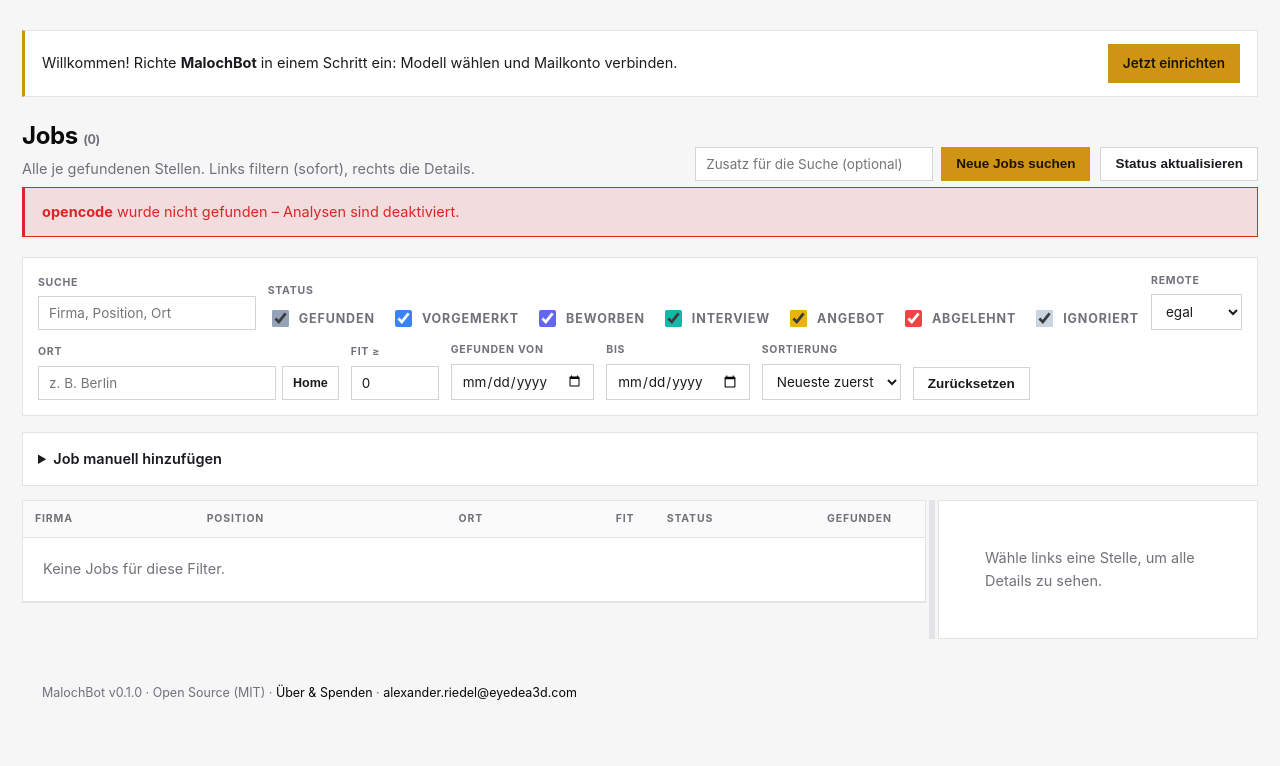
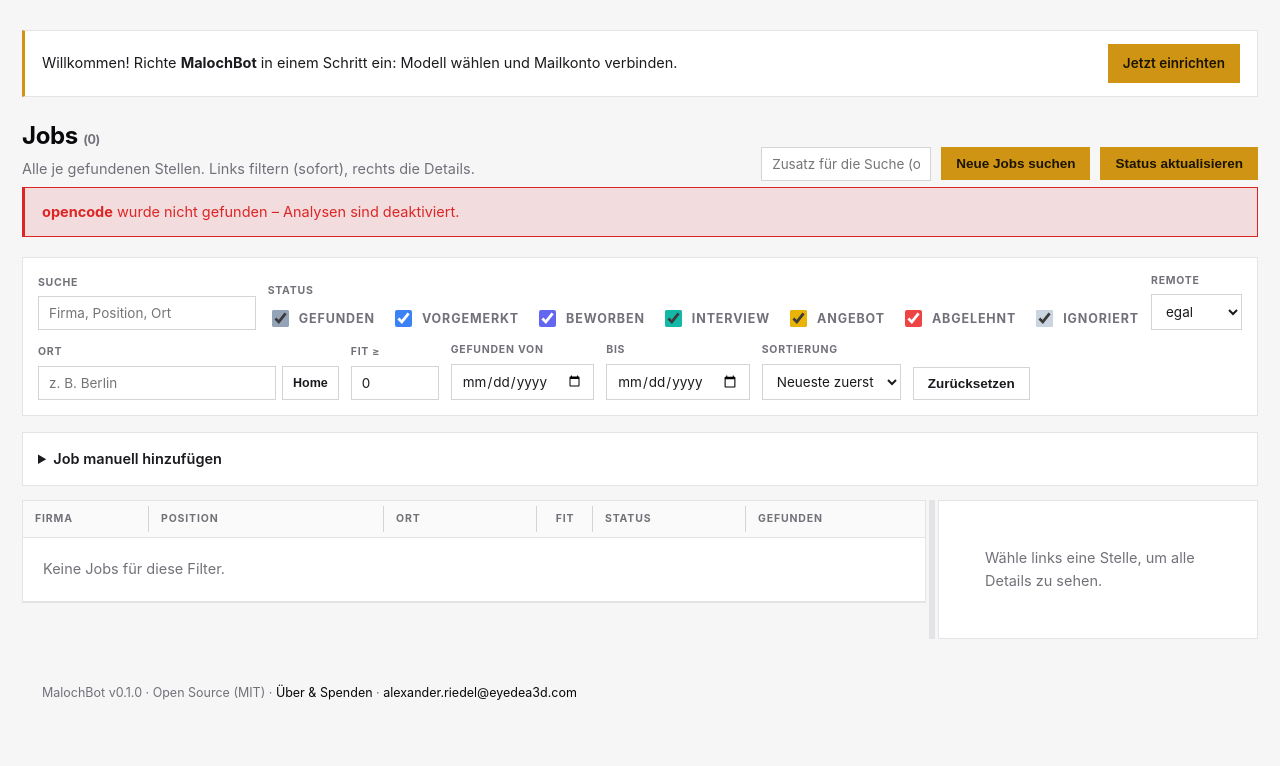
Before and after one commit to 3p1cball-code/MalochBot, a FastAPI app: page / in a window 1280 px wide. Shown: the part 59-825 px from the top of the page. Run offline with FastAPI, Linux system fonts and the light colour scheme; data comes from the database, SQL or seed files in the repository; data that the repository does not hold is empty.

Commit message:
Jobs: Spaltenresize (nur gezogene Spalte, letzte gleicht aus), Anfasser immer sichtbar, beide Buttons primaer, Suchfeld ab Remote

```diff
--- a/app/static/app.css
+++ b/app/static/app.css
@@ -260,10 +260,15 @@
 table.jobs-table td.ort { color: var(--muted); }
 table.jobs-table td.fit { font-weight: 700; text-align: center; font-variant-numeric: tabular-nums; }
 table.jobs-table td.date { color: var(--muted); font-size: 12.5px; }
-table.jobs-table th .col-resize { position: absolute; top: 0; bottom: 0; right: 0; width: 8px; cursor: col-resize; z-index: 2; }
-table.jobs-table th .col-resize:hover, table.jobs-table th.resizing .col-resize { background: color-mix(in srgb, var(--accent) 55%, transparent); }
+table.jobs-table th .col-resize { position: absolute; top: 0; bottom: 0; right: -3px; width: 7px; cursor: col-resize; z-index: 2; }
+table.jobs-table th .col-resize::before { content: ""; position: absolute; left: 3px; top: 5px; bottom: 5px; width: 1px; background: var(--line-strong); }
+table.jobs-table th .col-resize:hover::before, table.jobs-table th.resizing .col-resize::before { background: var(--accent); width: 2px; left: 2.5px; }
 table.jobs-table th.resizing { background: var(--accent-soft); }
 @media (max-width: 720px) { .jobs-scroll { max-height: none; } }
+
+/* Kopfaktionsleiste (Suche + Buttons) */
+.head-actions { display: flex; gap: 10px; align-items: center; flex-wrap: nowrap; }
+#search-extra { width: 260px; }
 
 /* Dokumenten-Bewertung */
 .eval-box { background: var(--panel-2); border: 1px solid var(--line); border-radius: 0; padding: 12px 14px; }
--- a/app/static/app.js
+++ b/app/static/app.js
@@ -256,10 +256,12 @@
   const layout = document.querySelector(".jobs-layout");
   const splitter = document.getElementById("splitter");
   const colEls = Array.prototype.slice.call(document.querySelectorAll(".jobs-layout colgroup col"));
+  const fixedCols = colEls.slice(0, Math.max(0, colEls.length - 1)); // letzte Spalte gleicht aus
   const COL_KEY = "mb-col-w";
+  const COL_FRACS = [0.14, 0.26, 0.17, 0.05, 0.17];
 
-  function colSum() {
-    return colEls.reduce(function (a, c) { return a + (parseInt(c.style.width, 10) || 0); }, 0);
+  function fixedSum() {
+    return fixedCols.reduce(function (a, c) { return a + (parseInt(c.style.width, 10) || 0); }, 0);
   }
   function setDetailPx(px) {
     if (!layout) return;
@@ -274,15 +276,12 @@
     if (savedDetail) {
       setDetailPx(savedDetail);
     } else {
-      // Default: Grenze auf Hoehe des Remote-Feldes (mind. Spaltensumme);
-      // wenn Remote umbricht, stattdessen 42 % der Breite.
+      // Default: Grenze auf Hoehe des Remote-Feldes; wenn Remote umbricht, 42 %.
       let detailW = Math.round(rect.width * 0.42);
       const remote = document.getElementById("f-remote");
       if (remote) {
         const rx = remote.getBoundingClientRect().left - rect.left;
-        if (rx > 200) {
-          detailW = rect.width - Math.max(colSum() + 2, rx) - 12;
-        }
+        if (rx > 200) detailW = rect.width - Math.max(fixedSum() + 2, rx) - 12;
       }
       setDetailPx(detailW);
     }
@@ -309,26 +308,32 @@
     splitter.addEventListener("pointercancel", stopDrag);
   }
 
-  // Spaltenbreiten per Drag anpassen (bleibt gespeichert).
+  // Spaltenbreiten: nur die gezogene Spalte aendert sich, die letzte gleicht aus.
   (function initColResize() {
     const table = document.querySelector("table.jobs-table");
-    if (!table || !colEls.length) return;
-    try {
-      const saved = JSON.parse(localStorage.getItem(COL_KEY) || "null");
-      if (Array.isArray(saved) && saved.length === colEls.length) {
-        saved.forEach(function (w, i) { if (w) colEls[i].style.width = w + "px"; });
-      }
-    } catch (e) {}
+    if (!table || !fixedCols.length) return;
+    let saved = null;
+    try { saved = JSON.parse(localStorage.getItem(COL_KEY) || "null"); } catch (e) {}
+    if (Array.isArray(saved) && saved.length === fixedCols.length) {
+      saved.forEach(function (w, i) { if (w) fixedCols[i].style.width = w + "px"; });
+    } else {
+      const pane = document.querySelector(".jobs-pane");
+      const total = pane ? pane.clientWidth : 0;
+      if (total) fixedCols.forEach(function (c, i) {
+        c.style.width = Math.max(56, Math.round(total * (COL_FRACS[i] || 0.1))) + "px";
+      });
+    }
     function persist() {
       try {
-        localStorage.setItem(COL_KEY, JSON.stringify(colEls.map(function (c) {
+        localStorage.setItem(COL_KEY, JSON.stringify(fixedCols.map(function (c) {
           return parseInt(c.style.width, 10) || 0;
         })));
       } catch (e) {}
     }
     const ths = Array.prototype.slice.call(table.querySelectorAll("thead th"));
-    ths.forEach(function (th, i) {
-      if (i >= colEls.length - 1) return;
+    fixedCols.forEach(function (col, i) {
+      const th = ths[i];
+      if (!th) return;
       const handle = document.createElement("span");
       handle.className = "col-resize";
       handle.title = "Spaltenbreite ziehen";
@@ -345,7 +350,7 @@
       });
       handle.addEventListener("pointermove", function (e) {
         if (!active) return;
-        colEls[i].style.width = Math.max(56, startW + (e.clientX - startX)) + "px";
+        col.style.width = Math.max(56, startW + (e.clientX - startX)) + "px";
       });
       const stop = function () {
         if (!active) return;
@@ -357,6 +362,22 @@
       handle.addEventListener("pointercancel", stop);
     });
   })();
+
+  // Suchfeld: Breite von der Position des Remote-Feldes bis kurz vor die beiden Buttons.
+  function fitSearchExtra() {
+    const inp = document.getElementById("search-extra");
+    const search = document.getElementById("btn-search");
+    const remote = document.getElementById("f-remote");
+    if (!inp || !search || !remote) return;
+    const w = search.getBoundingClientRect().left - 10 - remote.getBoundingClientRect().left;
+    if (!isFinite(w)) return;
+    inp.style.width = Math.max(170, Math.min(w, 640)) + "px";
+  }
+  fitSearchExtra();
+  if (window._mbHeadResize) window.removeEventListener("resize", window._mbHeadResize);
+  let headTo;
+  window._mbHeadResize = function () { clearTimeout(headTo); headTo = setTimeout(fitSearchExtra, 150); };
+  window.addEventListener("resize", window._mbHeadResize);
 
   renderList();
   const pre = window.MB_PRESELECT ? parseInt(window.MB_PRESELECT, 10) : null;
--- a/app/templates/jobs.html
+++ b/app/templates/jobs.html
@@ -6,12 +6,10 @@
     <h1>{{ t('jobs.title') }} <span id="job-count" class="muted small"></span></h1>
     <p class="subtitle" style="margin-bottom:0">{{ t('jobs.subtitle') }}</p>
   </div>
-  <div style="display:flex;gap:10px;flex-wrap:wrap">
-    <div style="display:flex;gap:8px">
-      <input id="search-extra" placeholder="{{ t('jobs.extra_ph') }}" style="min-width:200px">
-      <button class="btn btn-primary" type="button" onclick="mbJobSearch()">{{ t('jobs.search_new') }}</button>
-    </div>
-    <button class="btn" type="button" onclick="mbStatusUpdate()">{{ t('jobs.update') }}</button>
+  <div class="head-actions">
+    <input id="search-extra" placeholder="{{ t('jobs.extra_ph') }}">
+    <button id="btn-search" class="btn btn-primary" type="button" onclick="mbJobSearch()">{{ t('jobs.search_new') }}</button>
+    <button id="btn-update" class="btn btn-primary" type="button" onclick="mbStatusUpdate()">{{ t('jobs.update') }}</button>
   </div>
 </div>
 
@@ -74,7 +72,7 @@
       <table class="jobs-table">
         <colgroup>
           <col style="width:150px"><col style="width:220px"><col class="ort" style="width:130px">
-          <col style="width:52px"><col style="width:140px"><col style="width:96px">
+          <col style="width:52px"><col style="width:140px"><col>
         </colgroup>
         <thead>
           <tr>
```
